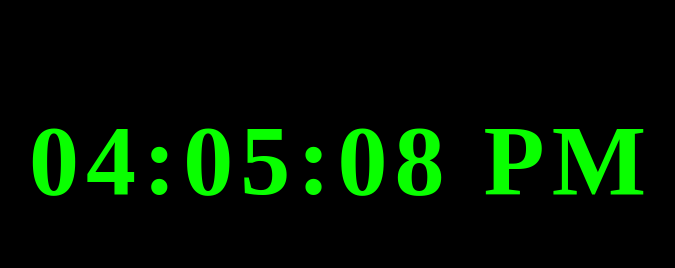
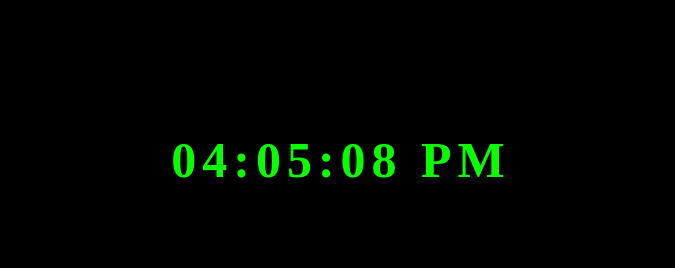
Before and after one commit to Swastik-Saha/Anti-Distraction-Clock, a plain HTML site: page index.html in a window 1280 px wide. Shown: the top 268 px of the page, without its empty margins (299-974 px from the left). Drawn offline with Linux system fonts and the light colour scheme.

Commit message:
Update index.html

```diff
--- a/index.html
+++ b/index.html
@@ -22,9 +22,9 @@
             transform: translateX(-50%) translateY(-50%);
             color: #09ff00;
             font-weight: bold;
-            font-size: 100px;
+            font-size: 50px;
             font-family: Orbitron;
-            letter-spacing: 7px;
+            letter-spacing: 6px;
         }
 
         #focusvideo {
```
